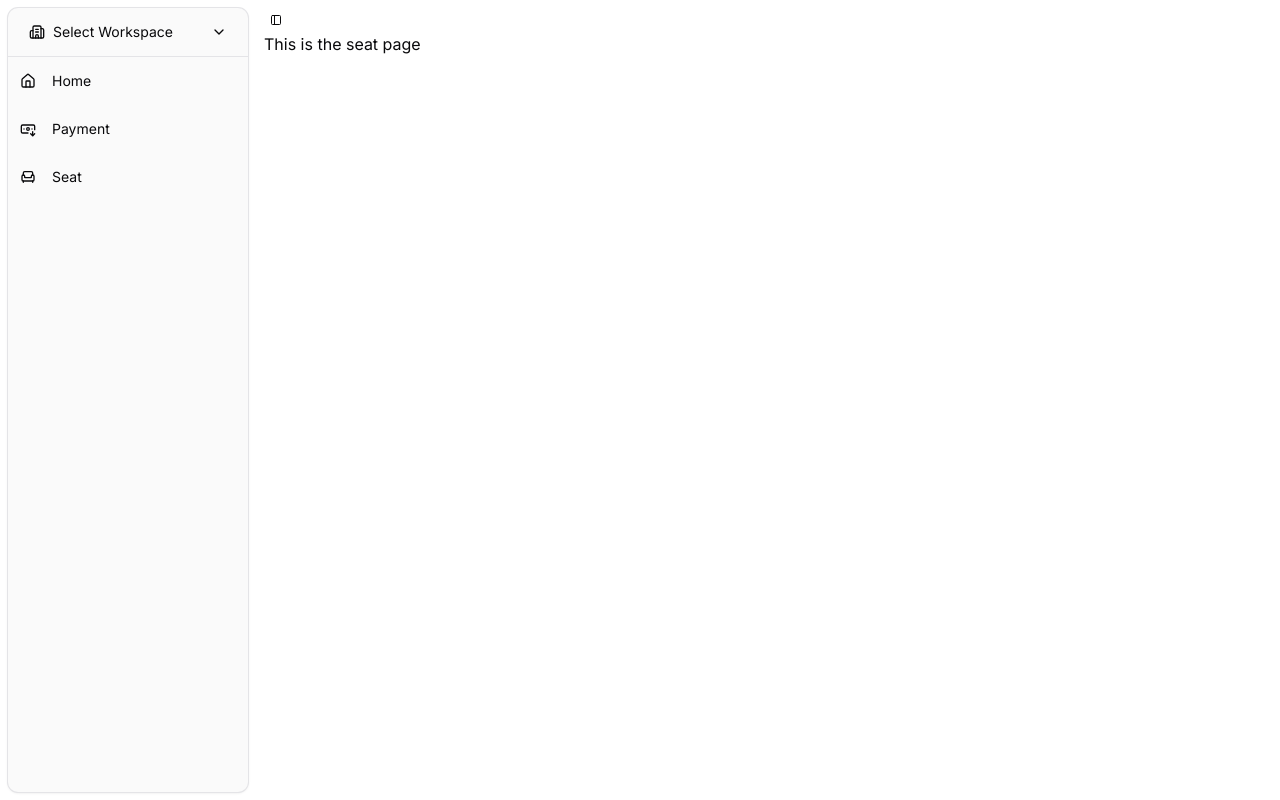
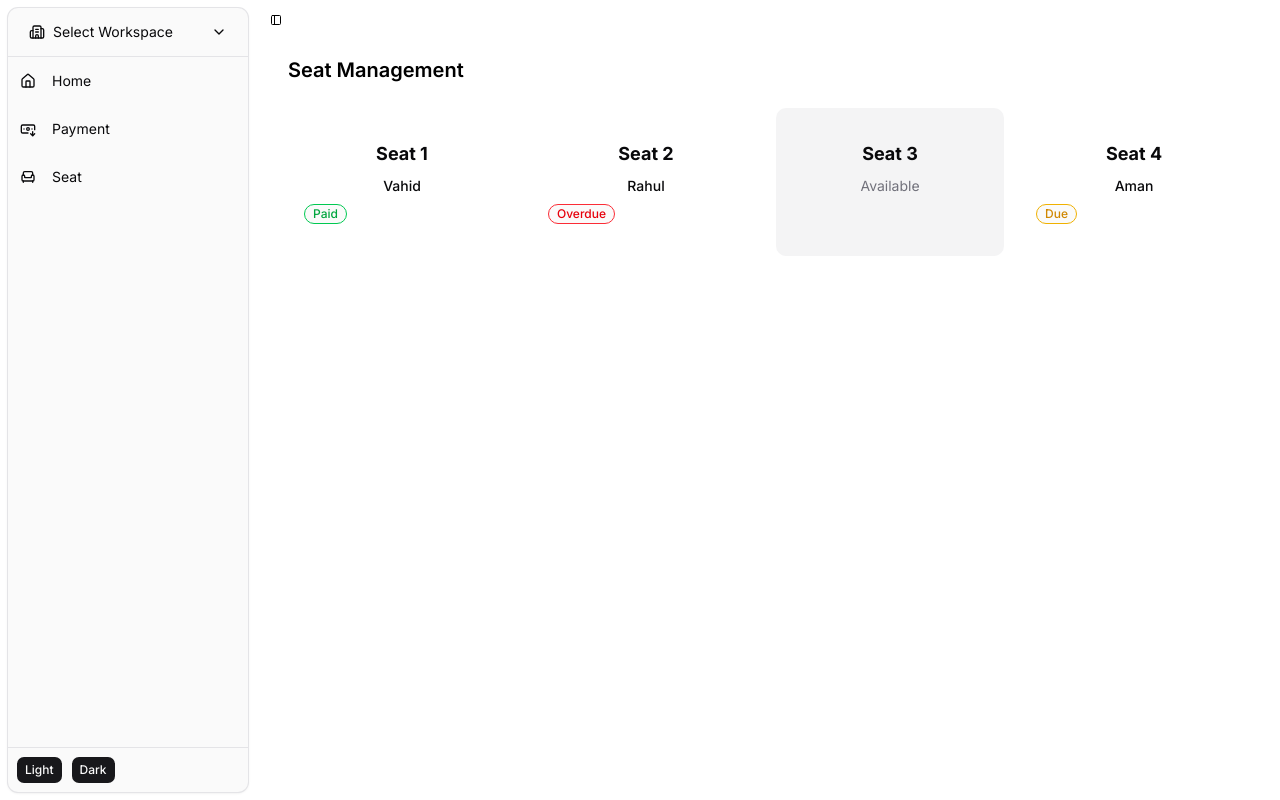
Before and after one commit to Vahid819/visionlibrary, a Next.js app: page /dashboard/seat in a window 1280 px wide. Built offline with nearby package versions, Linux system fonts and the light colour scheme.

Commit message:
seat page created and ui also done

```diff
--- a/package.json
+++ b/package.json
@@ -40,7 +40,6 @@
     "@tailwindcss/postcss": "^4",
     "babel-plugin-react-compiler": "1.0.0",
     "eslint": "^9",
-    "eslint-config-next": "16.2.1",
-    "tailwindcss": "^4"
+    "eslint-config-next": "16.2.1"
   }
 }
--- a/src/app/auth/login/page.jsx
+++ b/src/app/auth/login/page.jsx
@@ -9,8 +9,6 @@ import { Eye, EyeOff } from "lucide-react";
 
 import { Button } from "@/components/ui/button";
 import { Input } from "@/components/ui/input";
-
-import ThemeToggle from "@/components/ThemeToggle";
 
 export default function LoginPage() {
   const router = useRouter();
@@ -46,9 +44,6 @@ export default function LoginPage() {
 
   return (
     <div className="min-h-screen bg-[#020617] flex items-center justify-center px-4 relative overflow-hidden">
-
-      {/* 🎨 Theme Toggle */}
-      <ThemeToggle />
 
       {/* 🌈 Soft Glow Background */}
       <div className="absolute w-100 h-100 bg-indigo-500/20 blur-3xl rounded-full -top-25 -left-25" />
--- a/src/app/dashboard/layout.js
+++ b/src/app/dashboard/layout.js
@@ -6,21 +6,25 @@ import {
 
 import { TooltipProvider } from "@/components/ui/tooltip";
 import { AppSidebar } from "@/components/app-sidebar";
+import { ThemeProvider } from "next-themes";
 
 export default function DashboardLayout({ children }) {
   return (
-    <TooltipProvider> {/* ✅ FIX */}
+    <TooltipProvider>
+      {" "}
+      {/* ✅ FIX */}
       <SidebarProvider>
         <AppSidebar />
-
         <SidebarInset>
-          <main className="p-2 bg-blend-darken">{/* 🔹 MAIN CONTENT */}
+          <main className="p-2 bg-blend-darken">
+            {/* 🔹 MAIN CONTENT */}
             <SidebarTrigger />
-            {children}
+            <ThemeProvider attribute="class" defaultTheme="system" enableSystem>
+              {children}
+            </ThemeProvider>
           </main>
         </SidebarInset>
       </SidebarProvider>
     </TooltipProvider>
   );
-
 }
--- a/src/app/dashboard/page.jsx
+++ b/src/app/dashboard/page.jsx
@@ -2,7 +2,6 @@ import { getServerSession } from "next-auth";
 import { authOptions } from "@/app/api/auth/[...nextauth]/route";
 import LogoutButton from "@/components/LogoutButton";
 import Deskarengment from "@/components/Deskarengment";
-import ThemeToggle from "@/components/ThemeToggle";
 
 export default async function Dashboard() {
   const session = await getServerSession(authOptions);
@@ -17,7 +16,6 @@ export default async function Dashboard() {
       <h1>Welcome, {session.user.name}!</h1>
       <LogoutButton />
       <Deskarengment />
-      <ThemeToggle />
     </div>
   );
 }
--- a/src/app/dashboard/seat/page.jsx
+++ b/src/app/dashboard/seat/page.jsx
@@ -1,9 +1,23 @@
 import React from 'react'
+import SeatCard from "@/components/SeatCard";
+
+const seats = [
+  { id: 1, student: "Vahid", paymentStatus: "paid", isOverdue: false },
+  { id: 2, student: "Rahul", paymentStatus: "due", isOverdue: true },
+  { id: 3, student: null },
+  { id: 4, student: "Aman", paymentStatus: "due", isOverdue: false },
+];
 
 function page() {
   return (
-    <div>
-        This is the seat page
+    <div className="p-6">
+      <h1 className="text-xl font-semibold mb-6">Seat Management</h1>
+
+      <div className="grid grid-cols-2 md:grid-cols-4 gap-4">
+        {seats.map((seat) => (
+          <SeatCard key={seat.id} seat={seat} />
+        ))}
+      </div>
     </div>
   )
 }
--- a/src/app/globals.css
+++ b/src/app/globals.css
@@ -117,6 +117,16 @@
   --sidebar-ring: oklch(0.552 0.016 285.938);
 }
 
+:root {
+  --background: 0 0% 100%;
+  --foreground: 222.2 84% 4.9%;
+}
+
+.dark {
+  --background: 222.2 84% 4.9%;
+  --foreground: 210 40% 98%;
+}
+
 @layer base {
   * {
     @apply border-border outline-ring/50;
--- a/src/app/layout.js
+++ b/src/app/layout.js
@@ -1,5 +1,6 @@
 import { Inter } from "next/font/google";
 import "./globals.css";
+import { ThemeProvider } from "next-themes";
 
 const inter = Inter({ subsets: ["latin"] });
 
@@ -13,8 +14,17 @@ export default function RootLayout({ children }) {
     <html
       lang="en"
       className={inter.className}
+      suppressHydrationWarning
     >
-      <body className="min-h-full flex flex-col">{children}</body>
+      <body className="min-h-full flex flex-col">
+        <ThemeProvider
+          attribute="class"
+          defaultTheme="system"
+          enableSystem
+        >
+        {children}
+        </ThemeProvider>
+        </body>
     </html>
   );
 }
--- /dev/null
+++ b/src/components/SeatCard.jsx
@@ -0,0 +1,54 @@
+"use client";
+
+import { Card, CardContent } from "@/components/ui/card";
+import { Badge } from "@/components/ui/badge";
+
+export default function SeatCard({ seat }) {
+  const isEmpty = !seat.student;
+  const isPaid = seat.paymentStatus === "paid";
+  const isOverdue = seat.isOverdue;
+
+  return (
+    <Card
+      className={`cursor-pointer transition-all duration-200 hover:scale-105 hover:shadow-lg
+      ${
+        isEmpty
+          ? "bg-muted"
+          : isOverdue
+          ? "border-red-500"
+          : isPaid
+          ? "border-green-500"
+          : "border-yellow-500"
+      }`}
+    >
+      <CardContent className="p-4 flex flex-col gap-2 text-center">
+        <p className="font-bold text-lg text-foreground">
+          Seat {seat.id}
+        </p>
+
+        {isEmpty ? (
+          <p className="text-sm text-muted-foreground">Available</p>
+        ) : (
+          <>
+            <p className="text-sm font-medium text-foreground">
+              {seat.student}
+            </p>
+
+            <Badge
+              variant="outline"
+              className={`text-xs ${
+                isPaid
+                  ? "border-green-500 text-green-600 dark:text-green-400"
+                  : isOverdue
+                  ? "border-red-500 text-red-600 dark:text-red-400"
+                  : "border-yellow-500 text-yellow-600 dark:text-yellow-400"
+              }`}
+            >
+              {isOverdue ? "Overdue" : isPaid ? "Paid" : "Due"}
+            </Badge>
+          </>
+        )}
+      </CardContent>
+    </Card>
+  );
+}
--- a/src/components/ThemeToggle.jsx
+++ b/src/components/ThemeToggle.jsx
@@ -1,20 +1,15 @@
 "use client";
 
-import { useState, useEffect } from "react";
+import { useTheme } from "next-themes";
+import { Button } from "@/components/ui/button";
 
-export default function ThemeToggle() {
-  const [dark, setDark] = useState(true);
-
-  useEffect(() => {
-    document.documentElement.classList.toggle("dark", dark);
-  }, [dark]);
+export function ThemeToggle() {
+  const { setTheme } = useTheme();
 
   return (
-    <button
-      onClick={() => setDark(!dark)}
-      className="fixed top-4 right-4 bg-white/10 px-3 py-2 rounded-lg"
-    >
-      {dark ? "🌙 Dark" : "☀️ Light"}
-    </button>
+    <div className="flex gap-2">
+      <Button onClick={() => setTheme("light")}>Light</Button>
+      <Button onClick={() => setTheme("dark")}>Dark</Button>
+    </div>
   );
 }
--- a/src/components/app-sidebar.jsx
+++ b/src/components/app-sidebar.jsx
@@ -9,6 +9,7 @@ import {
   SidebarMenu,
   SidebarMenuItem,
   SidebarMenuButton,
+  SidebarFooter,
 } from "@/components/ui/sidebar";
 import {
   DropdownMenu,
@@ -17,6 +18,7 @@ import {
   DropdownMenuTrigger,
 } from "@/components/ui/dropdown-menu";
 import { Separator } from "./ui/separator";
+import { ThemeToggle } from "./ThemeToggle";
 
 import { ChevronDown, House, Building2, BanknoteArrowDown, Armchair } from "lucide-react";
 
@@ -50,6 +52,7 @@ export function AppSidebar() {
           </SidebarMenuItem>
         </SidebarMenu>
       </SidebarHeader>
+
       <Separator className="px-1 w-auto" />
       {/* 🔹 CONTENT */}
       <SidebarContent>
@@ -85,6 +88,12 @@ export function AppSidebar() {
           </SidebarMenuItem>
         </SidebarMenu>
       </SidebarContent>
+
+      <Separator className="px-1 w-auto" />
+        {/* 🔹 FOOTER */}
+      <SidebarFooter>
+        <ThemeToggle />
+      </SidebarFooter>
     </Sidebar>
   );
 }
--- /dev/null
+++ b/src/components/theme-provider.jsx
@@ -0,0 +1,7 @@
+"use client";
+
+import { ThemeProvider as NextThemesProvider } from "next-themes";
+
+export function ThemeProvider({ children, ...props }) {
+  return <NextThemesProvider {...props}>{children}</NextThemesProvider>;
+}
--- /dev/null
+++ b/src/components/ui/badge.jsx
@@ -0,0 +1,47 @@
+import * as React from "react"
+import { cva } from "class-variance-authority";
+import { Slot } from "radix-ui"
+
+import { cn } from "@/lib/utils"
+
+const badgeVariants = cva(
+  "group/badge inline-flex h-5 w-fit shrink-0 items-center justify-center gap-1 overflow-hidden rounded-full border border-transparent px-2 py-0.5 text-[0.625rem] font-medium whitespace-nowrap transition-all focus-visible:border-ring focus-visible:ring-[3px] focus-visible:ring-ring/50 has-data-[icon=inline-end]:pr-1.5 has-data-[icon=inline-start]:pl-1.5 aria-invalid:border-destructive aria-invalid:ring-destructive/20 dark:aria-invalid:ring-destructive/40 [&>svg]:pointer-events-none [&>svg]:size-2.5!",
+  {
+    variants: {
+      variant: {
+        default: "bg-primary text-primary-foreground [a]:hover:bg-primary/80",
+        secondary:
+          "bg-secondary text-secondary-foreground [a]:hover:bg-secondary/80",
+        destructive:
+          "bg-destructive/10 text-destructive focus-visible:ring-destructive/20 dark:bg-destructive/20 dark:focus-visible:ring-destructive/40 [a]:hover:bg-destructive/20",
+        outline:
+          "border-border bg-input/20 text-foreground dark:bg-input/30 [a]:hover:bg-muted [a]:hover:text-muted-foreground",
+        ghost:
+          "hover:bg-muted hover:text-muted-foreground dark:hover:bg-muted/50",
+        link: "text-primary underline-offset-4 hover:underline",
+      },
+    },
+    defaultVariants: {
+      variant: "default",
+    },
+  }
+)
+
+function Badge({
+  className,
+  variant = "default",
+  asChild = false,
+  ...props
+}) {
+  const Comp = asChild ? Slot.Root : "span"
+
+  return (
+    <Comp
+      data-slot="badge"
+      data-variant={variant}
+      className={cn(badgeVariants({ variant }), className)}
+      {...props} />
+  );
+}
+
+export { Badge, badgeVariants }
```
Also changed, not shown: 1 other file (tests, documents, lock files or other folders).
